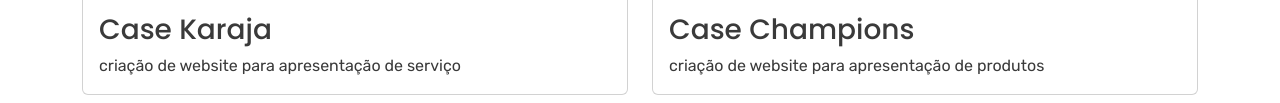
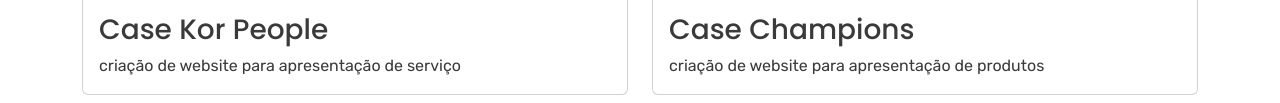
Before and after one commit to Raphasq10/rapha-mola-webdesigner, a website: page karaja-destinos.html in a window 1280 px wide. Shown: the part 4636-4739 px from the top of the page. Drawn offline with nearby package versions, Linux system fonts and the light colour scheme.

Commit message:
alteração na pagina do case karaja

```diff
--- a/karaja-destinos.html
+++ b/karaja-destinos.html
@@ -285,7 +285,7 @@
                         <div class="card">
                             <img src="assets/img/kor-people/korpeople-paginas-detalhes.jpg" class="card-img-top" alt="Modelling">
                             <div class="card-body">
-                                <h3 class="card-title">Case Karaja</h3>
+                                <h3 class="card-title">Case Kor People</h3>
                                 <p class="card-text">criação de website para apresentação de serviço</p>
                             </div>
                         </div>
```
